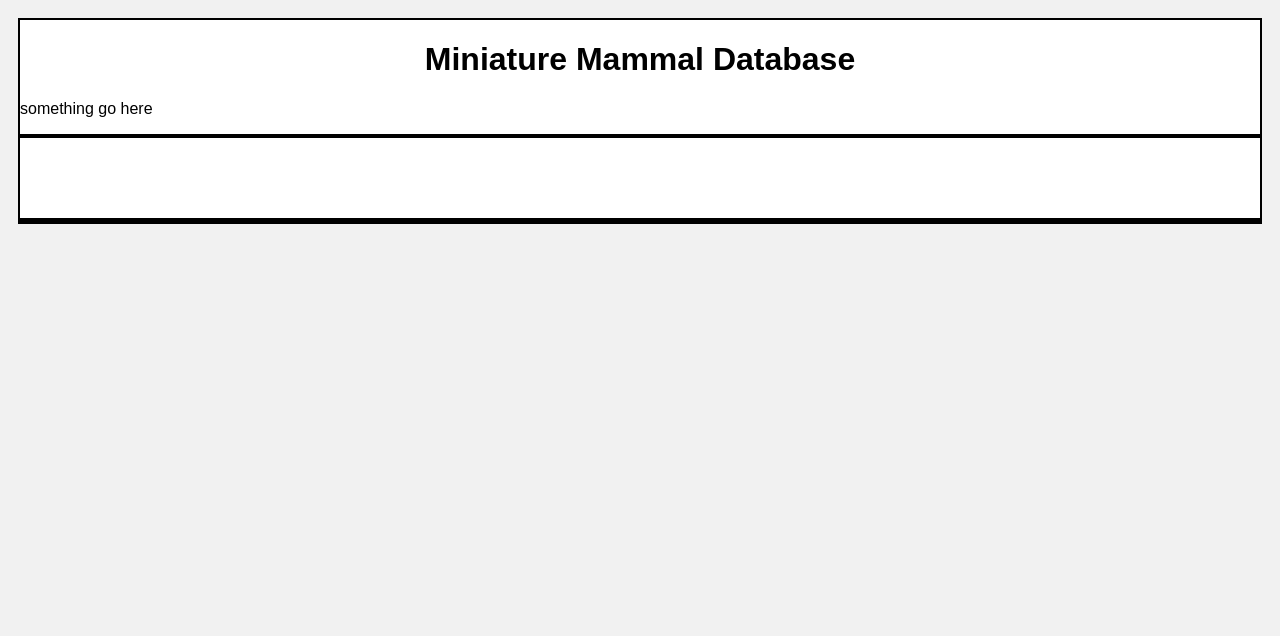
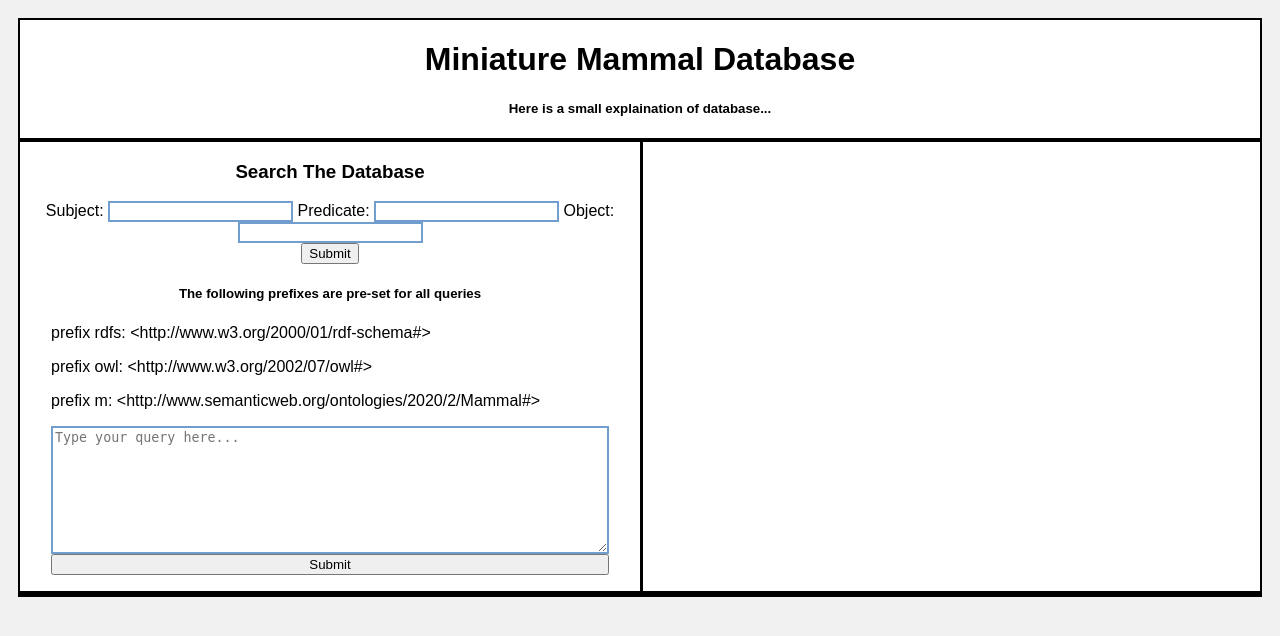
Before and after one commit to maddoxamei/Mammal-Database, a Flask app: page / in a window 1280 px wide. Shown: the top 636 px of the page. Run offline with Flask 2, Linux system fonts and the light colour scheme.

Commit message:
Query-side setup

```diff
--- a/app/dev.py
+++ b/app/dev.py
@@ -1,19 +1,20 @@
 import os
-from flask import Flask, render_template, url_for, request
+from flask import Flask, render_template, url_for, request, send_from_directory
 from SPARQLWrapper import SPARQLWrapper, JSON
 #import requests
 #import traceback
 
 app = Flask(__name__)
 
-ENDPOINT = 'http://localhost:3030/mammals'
-#server = init()
 #/query, /update, /data HTTP update
 def init():
-    os.system('/static/apache-jena-fuseki-3.14.0/fuseki-server')
+    print(os.getcwd()+'\\static\\apache-jena-fuseki-3.14.0\\fuseki-server --update')
     sparql = SPARQLWrapper(ENDPOINT+"/query")
     sparql.setReturnFormat(JSON)
     return sparql
+ENDPOINT = 'http://localhost:3030/mammals'
+server = init()
+
 
 prefix = """ prefix rdfs: <http://www.w3.org/2000/01/rdf-schema#>
 prefix owl: <http://www.w3.org/2002/07/owl#>
@@ -27,6 +28,11 @@ def query(str):
         #print(result["label"]["value"])
     return results
 
+#@app.route('/favicon.ico')
+def favicon():
+    return send_from_directory(os.path.join(app.root_path, 'static'),
+                          'favicon.ico',mimetype='image/vnd.microsoft.icon')
+
 @app.route("/")
 @app.route("/home")
 def home():
@@ -36,5 +42,7 @@ def home():
 def render_static(page_name):
     return render_template('%s.html' % page_name)
 
+#app.add_url_rule('/favicon.ico', redirect_to=url_for('static', filename='favicon.ico'))
+
 if __name__ == "__main__":
     app.run(debug=True)
--- a/app/static/general.css
+++ b/app/static/general.css
@@ -18,6 +18,12 @@ body {
   top: 50%;
   left: 50%;
   transform: translate(-50%, 0%);
+}
+
+.center-block {
+  display: block;
+  margin-right: auto;
+  margin-left: auto;
 }
 
 
--- a/app/static/javascript.js
+++ b/app/static/javascript.js
@@ -28,7 +28,7 @@ function importHTML(obj){
     element = (obj.contentDocument.body||obj.contentDocument).children[i];
     clone = document.createElement(element.tagName);
     clone.innerHTML = element.innerHTML;
-    document.getElementById("header").appendChild(clone);
+    document.getElementById(obj.getAttribute('data')).appendChild(clone);
   }
   obj.remove();
 }
--- a/app/static/split.css
+++ b/app/static/split.css
@@ -8,12 +8,36 @@
   float: left;
   width: 50%;
   overflow-x: hidden;
-  border: hidden hidden solid hidden;
-  padding: 20px;
 }
 
 .left {
     border-style: hidden solid hidden hidden;
+}
+
+textarea {
+  display: block;
+  margin-left: auto;
+  margin-right: auto;
+  width:90%;
+  height: 10vw;
+  border:2px solid #719ECE;
+  outline-color: #719ECE;
+}
+
+.querycenter {
+  text-align:center
+}
+
+.querycenter input {
+    border:2px solid #719ECE;
+    outline-color: #719ECE;
+}
+
+.inline {
+  display: block;
+  width:90%;
+  margin-left: auto;
+  margin-right: auto;
 }
 
 .right {
--- a/app/templates/header.html
+++ b/app/templates/header.html
@@ -1,2 +1,2 @@
 <h1>Miniature Mammal Database</h1>
-<p>something go here</p>
+<h5>Here is a small explaination of database...</h5>
--- a/app/templates/layout.html
+++ b/app/templates/layout.html
@@ -2,6 +2,8 @@
 <html lang='en'>
 <head>
   <title> Mammals by Mei </title>
+
+  <link rel="shortcut icon" href="{{ url_for('static', filename='icon.ico') }}">
 
   <link rel="stylesheet" type="text/css" href="{{ url_for('static',filename='general.css')}}">
   <link rel="stylesheet" type="text/css" href="{{ url_for('static',filename='section.css')}}">
@@ -19,16 +21,16 @@
 
 
   <div class="section">
-
-    <iframe src="header" onload="importHTML(this)"></iframe>
-
+    <object type="text/html" data="header" onload="importHTML(this)"></object>
     <div id="header" src="header.html"></div>
   </div>
 
   <div class="section">
     <div class="two-column">
-      <div id="query" class="column"></div>
-      <div id="results" class="column"></div>
+      <object type="text/html" data="query" onload="importHTML(this)"></object>
+      <div id="query" class="left column"></div>
+
+      <div id="results" class="right column"></div>
     </div>
   </div>
 
--- /dev/null
+++ b/app/templates/query.html
@@ -0,0 +1,28 @@
+<h3>Search The Database</h3>
+
+
+<form action="/action_page.php" id="assisted-queryform">
+  <div class="querycenter">
+    Subject: <input type="text" name="sub">
+    Predicate: <input type="text" name="pred">
+    Object: <input type="text" name="obj">
+  </div>
+  <input class="center-block" type="submit">
+
+</form>
+
+<h5> The following prefixes are pre-set for all queries </h5>
+
+<div>
+  <div class="inline">
+    <p> prefix rdfs: &lt;http://www.w3.org/2000/01/rdf-schema#&gt; </p>
+    <p> prefix owl: &lt;http://www.w3.org/2002/07/owl#&gt;</p>
+    <p> prefix m: &lt;http://www.semanticweb.org/ontologies/2020/2/Mammal#&gt; </p>
+  </div>
+</div>
+
+<form action="/action_page.php" id="queryform">
+
+  <textarea placeholder="Type your query here..." name="search" required form="queryform"></textarea>
+  <input class="inline" type="submit">
+</form>
```
Also changed, not shown: app/static/icon.ico (added), app/static/old favicon/favicon.ico (added), app/static/old favicon/favicon3.ico (added), app/static/old favicon/favicon4.ico (added), app/static/old favicon/favicon5.ico (added), app/static/old favicon/favicon6.ico (added), app/templates/results.html (added), 2 other files.
